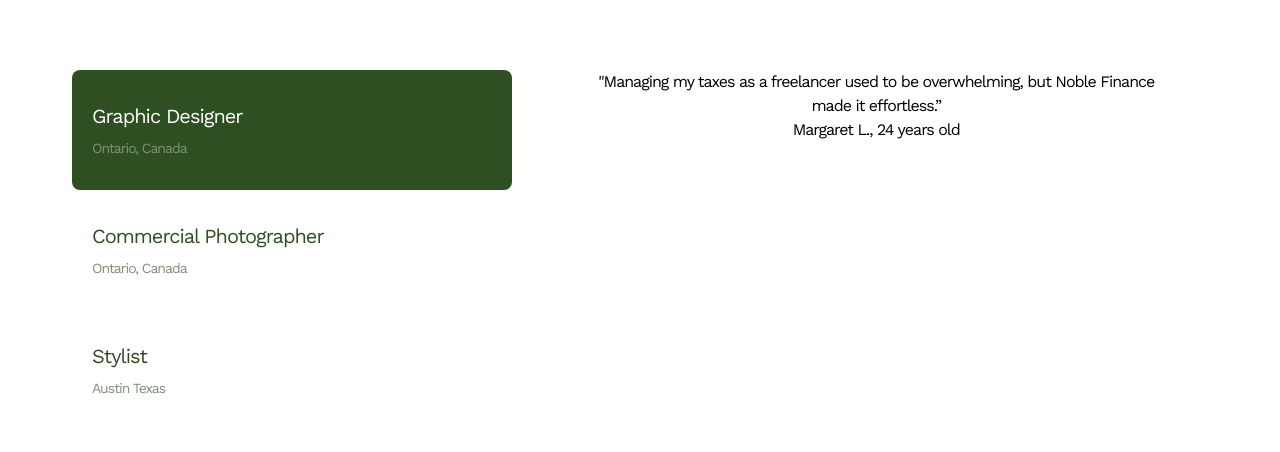
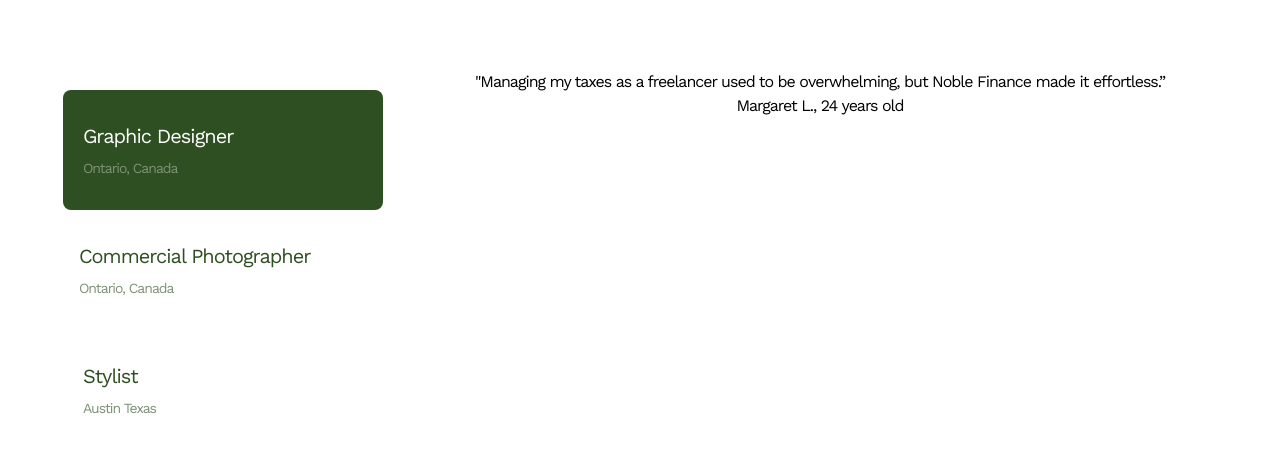
Before and after one commit to Omaa-e/Finance, a React (Vite) app: page / in a window 1280 px wide. Shown: the part 2435-2887 px from the top of the page. Built offline with nearby package versions, Linux system fonts and the light colour scheme.

Commit message:
Profile section done

```diff
--- a/src/components/Profile.jsx
+++ b/src/components/Profile.jsx
@@ -7,13 +7,13 @@
             <div className=' w-full mx-auto text-center max-w-md md:max-w-3xl lg:max-w-4xl '>
                 <p className='text-6xl text-[#2e4f21] tracking-tighter'>Hear From Our Happy Clients</p>
             </div>
-            <div className='flex flex-col md:flex-row justify-center md:items-start m-8 mt-19'>
-                <div className='flex flex-row px-[-5rem] md:w-[45%]  md:flex-col mr-8  '>
+            <div className='flex flex-col md:flex-row justify-center md:items-start mr-8 mt-19'>
+                <div className='flex flex-row px-[-5rem] p-5 w-90  md:flex-col mr-8 '>
                     <div className=' py-8 px-5 bg-[#2E4F21] rounded-lg text-[#FFFFFF]'>
                         <p className='text-xl'>Graphic Designer</p>
                         <p className=' text-[#7D9276] mt-2 text-sm'>Ontario, Canada</p>
                     </div>
-                     <div className=' py-8 px-5 rounded-lg text-[#2e4f21]'>
+                     <div className=' py-8 px-4 rounded-lg text-[#2e4f21]'>
                         <p className='text-xl'>Commercial Photographer</p>
                         <p className=' text-[#7D9276] mt-2 text-sm'>Ontario, Canada</p>
                     </div>
```
